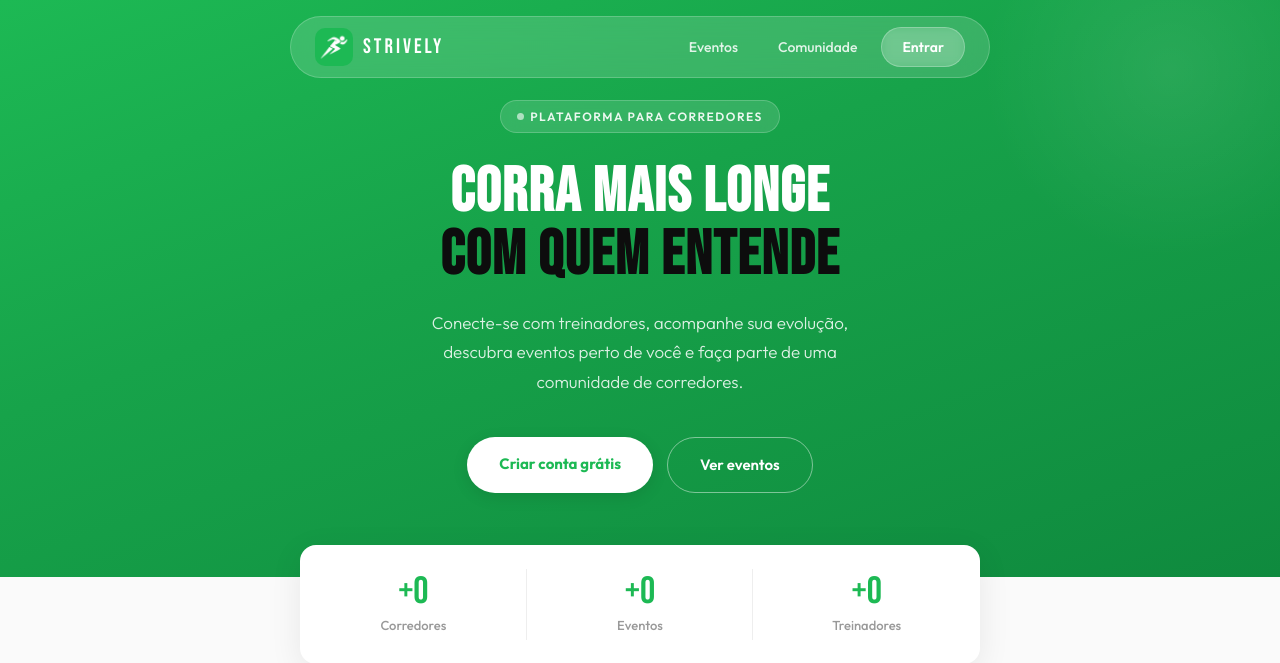
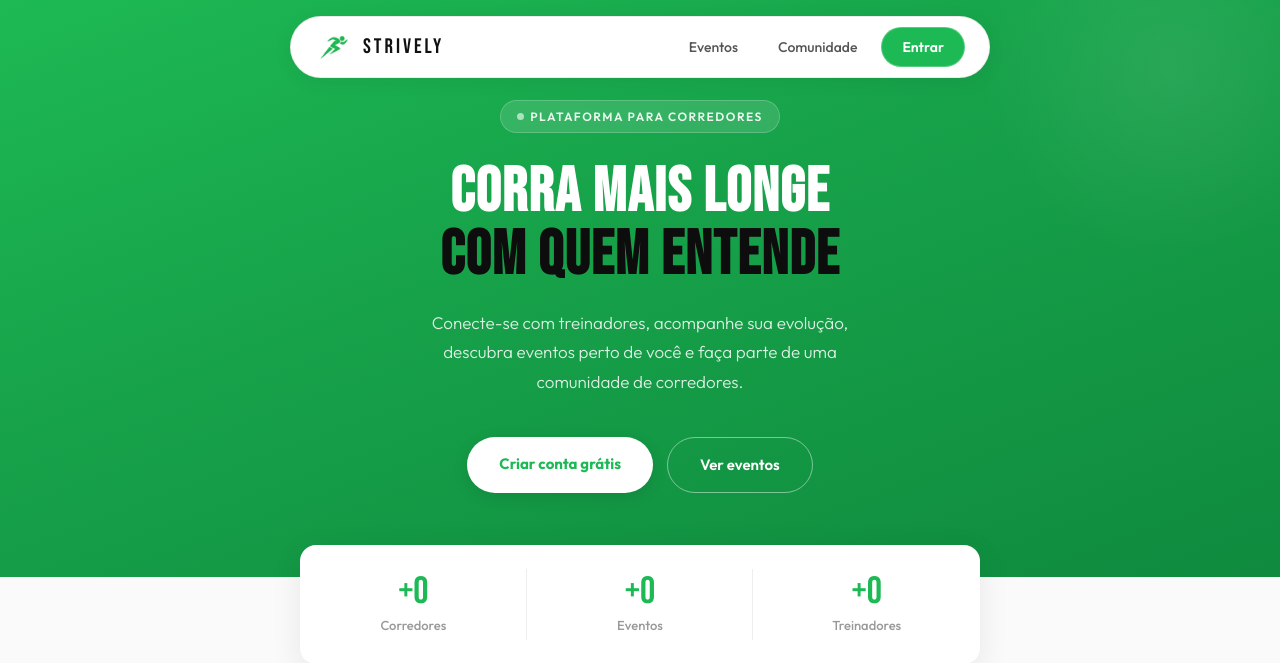
Before and after one commit to MiguelDamin/Strively, a PHP site: page / in a window 1280 px wide. Shown: the top 663 px of the page. Run offline with PHP 8.4, Linux system fonts and the light colour scheme; data that the repository does not hold is empty; some libraries are stand-ins or nearby versions.

Commit message:
alteração estilo 3

```diff
--- a/index.php
+++ b/index.php
@@ -253,14 +253,15 @@ else:
         <nav class="hero-nav-lp">
           <!-- Logo -->
           <a href="/" style="display:flex;align-items:center;gap:10px;text-decoration:none;flex-shrink:0;">
-            <img id="navLogo" src="/assets/img/icon-192.png" style="width:38px;height:38px;border-radius:10px;object-fit:contain;">
-            <span style="color:#fff;font-family:'Bebas Neue',sans-serif;font-size:21px;letter-spacing:3px;">STRIVELY</span>
+            <img class="hero-nav-logo-desktop" src="/images/icon-192.png" style="width:38px;height:38px;border-radius:10px;object-fit:contain;">
+            <img class="hero-nav-logo-mobile" src="/assets/img/icon-192.png" style="width:38px;height:38px;border-radius:10px;object-fit:contain;display:none;">
+            <span class="hero-nav-brand-text" style="font-family:'Bebas Neue',sans-serif;font-size:21px;letter-spacing:3px;">STRIVELY</span>
           </a>
           <!-- Links -->
           <div class="hero-nav-links" style="display:flex;align-items:center;gap:8px;">
-            <a href="/pages/eventos.php" class="hero-nav-link" style="color:rgba(255,255,255,0.85);text-decoration:none;font-size:14px;font-weight:500;padding:8px 16px;border-radius:50px;transition:background 0.2s;" onmouseover="this.style.background='rgba(255,255,255,0.12)'" onmouseout="this.style.background='transparent'">Eventos</a>
-            <a href="/pages/comunidade.php" class="hero-nav-link" style="color:rgba(255,255,255,0.85);text-decoration:none;font-size:14px;font-weight:500;padding:8px 16px;border-radius:50px;transition:background 0.2s;" onmouseover="this.style.background='rgba(255,255,255,0.12)'" onmouseout="this.style.background='transparent'">Comunidade</a>
-            <a href="/pages/login.php" class="hero-nav-login" style="background:rgba(255,255,255,0.15);backdrop-filter:blur(6px);-webkit-backdrop-filter:blur(6px);border:1px solid rgba(255,255,255,0.25);color:#fff;text-decoration:none;font-size:14px;font-weight:600;padding:8px 20px;border-radius:50px;transition:all 0.25s;" onmouseover="this.style.background='#fff';this.style.color='#1DB954'" onmouseout="this.style.background='rgba(255,255,255,0.15)';this.style.color='#fff'">Entrar</a>
+            <a href="/pages/eventos.php" class="hero-nav-link" style="color:#555;text-decoration:none;font-size:14px;font-weight:500;padding:8px 16px;border-radius:50px;transition:background 0.2s;" onmouseover="this.style.background='rgba(0,0,0,0.05)'" onmouseout="this.style.background='transparent'">Eventos</a>
+            <a href="/pages/comunidade.php" class="hero-nav-link" style="color:#555;text-decoration:none;font-size:14px;font-weight:500;padding:8px 16px;border-radius:50px;transition:background 0.2s;" onmouseover="this.style.background='rgba(0,0,0,0.05)'" onmouseout="this.style.background='transparent'">Comunidade</a>
+            <a href="/pages/login.php" class="hero-nav-login" style="background:#1DB954;color:#fff;text-decoration:none;font-size:14px;font-weight:600;padding:8px 20px;border-radius:50px;transition:all 0.25s;" onmouseover="this.style.background='#17a34a'" onmouseout="this.style.background='#1DB954'">Entrar</a>
           </div>
         </nav>
         <div class="hero-lp-content">
@@ -472,7 +473,10 @@ else:
 }
 .hero-lp { background: linear-gradient(160deg, #1DB954 0%, #17a34a 40%, #0f8a3e 100%); padding: 100px 32px 84px; text-align: center; position: relative; overflow: hidden; }
 .hero-lp::before { content: ''; position: absolute; top: -120px; right: -80px; width: 380px; height: 380px; background: radial-gradient(circle, rgba(255,255,255,0.08) 0%, transparent 70%); border-radius: 50%; pointer-events: none; }
-.hero-nav-lp { display: flex; align-items: center; justify-content: space-between; max-width: 700px; margin: 0 auto; position: fixed; top: 16px; left: 50%; transform: translateX(-50%); z-index: 1000; background: rgba(255,255,255,0.15); backdrop-filter: blur(12px); -webkit-backdrop-filter: blur(12px); border: 1px solid rgba(255,255,255,0.2); padding: 10px 24px; box-sizing: border-box; border-radius: 50px; width: 92%; transition: all 0.3s ease; }
+.hero-nav-lp { display: flex; align-items: center; justify-content: space-between; max-width: 700px; margin: 0 auto; position: fixed; top: 16px; left: 50%; transform: translateX(-50%); z-index: 1000; background: #fff; border: 1px solid rgba(0,0,0,0.08); padding: 10px 24px; box-sizing: border-box; border-radius: 50px; width: 92%; transition: all 0.3s ease; box-shadow: 0 4px 20px rgba(0,0,0,0.06); }
+.hero-nav-brand-text { color: #111; }
+.hero-nav-logo-desktop { display: block; }
+.hero-nav-logo-mobile { display: none; }
 .hero-nav-lp.hero-nav-scrolled { background: #fff; border-color: rgba(0,0,0,0.08); box-shadow: 0 4px 24px rgba(0,0,0,0.1); }
 .hero-nav-lp.hero-nav-scrolled a span { color: #111 !important; }
 .hero-nav-lp.hero-nav-scrolled .hero-nav-link { color: #555 !important; }
@@ -675,7 +679,11 @@ else:
       background: transparent !important;
       backdrop-filter: none !important;
       border: none !important;
+      box-shadow: none !important;
     }
+    .hero-nav-brand-text { color: #fff !important; }
+    .hero-nav-logo-desktop { display: none !important; }
+    .hero-nav-logo-mobile { display: block !important; }
     .hero-nav-links .hero-nav-link { display: none !important; }
     .hero-nav-brand span { font-size: 16px; letter-spacing: 2px; }
     .hero-nav-link { padding: 6px 10px; font-size: 12px; }
@@ -830,22 +838,16 @@ document.addEventListener('DOMContentLoaded', () => {
 // Scroll-aware header for LP
 const heroLp = document.querySelector('.hero-lp');
 const navLp = document.querySelector('.hero-nav-lp');
-const navLogo = document.getElementById('navLogo');
 if (heroLp && navLp) {
   function checkNavScroll() {
-    // Only apply fixed scroll logic on desktop
+    // Only apply scroll shadow logic on desktop
     if (window.innerWidth > 640) {
       const heroBottom = heroLp.getBoundingClientRect().bottom;
       if (heroBottom <= 60) {
-        navLp.classList.add('hero-nav-scrolled');
-        if (navLogo) navLogo.src = '/images/icon-192.png';
+        navLp.style.boxShadow = '0 4px 24px rgba(0,0,0,0.12)';
       } else {
-        navLp.classList.remove('hero-nav-scrolled');
-        if (navLogo) navLogo.src = '/assets/img/icon-192.png';
+        navLp.style.boxShadow = '0 4px 20px rgba(0,0,0,0.06)';
       }
-    } else {
-      navLp.classList.remove('hero-nav-scrolled');
-      if (navLogo) navLogo.src = '/assets/img/icon-192.png';
     }
   }
   window.addEventListener('scroll', checkNavScroll, { passive: true });
```
